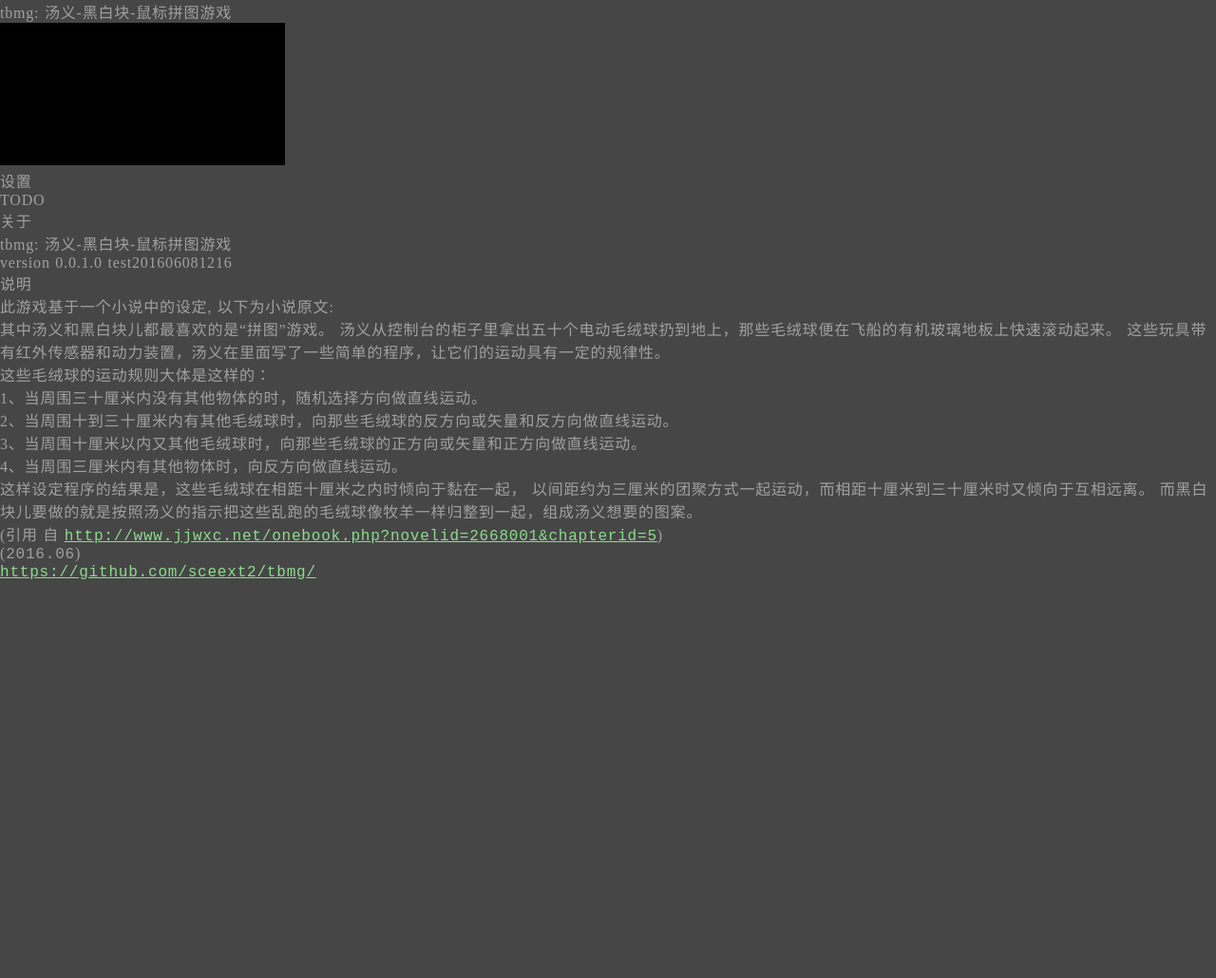
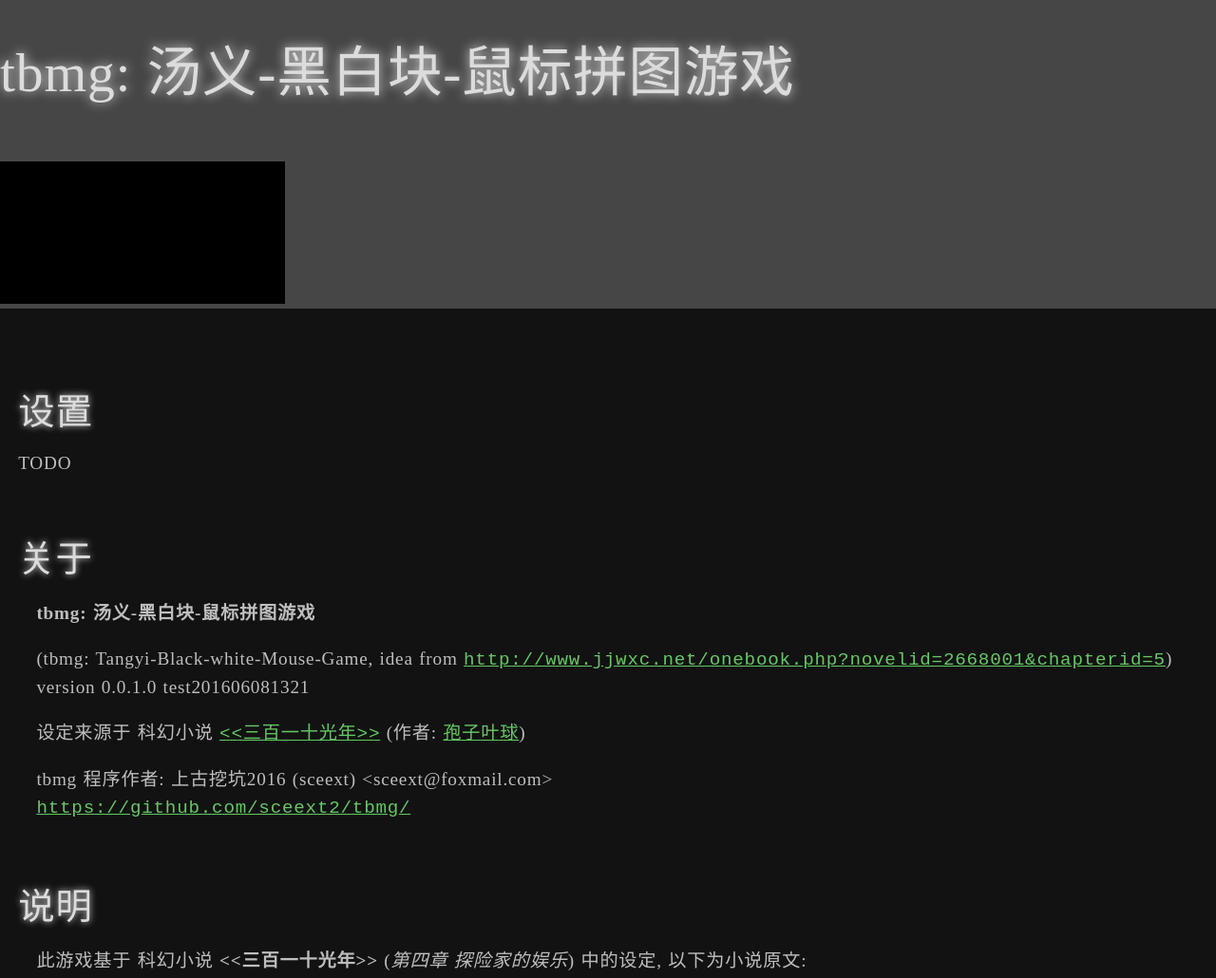
Before and after one commit to sceext2/tbmg, a website: page src/tbmg.html in a window 1280 px wide. Shown: the top 1030 px of the page at 95% size. Before the commit the page ends 800 px from the top, so only its background shows below. Drawn offline with nearby package versions, Linux system fonts and the light colour scheme; files that its build step writes are made by us from their sources.

Commit message:
page style, partly finished

```diff
--- a/src/less/body.less
+++ b/src/less/body.less
@@ -7,8 +7,68 @@ body	{
 	word-spacing: 0.05em;
 }
 
-a	{
+a, code	{
 	font-family: monospace;
+}
+
+code	{
+	margin: 0 0.2em 0 0.2em;
+	padding: 0 0.5em 0 0.5em;
+}
+
+h1, h2	{
+	cursor: default;
+}
+
+h1	{
+	margin: 0.5em 0 1em 0;
+	font-size: 3em;
+}
+
+h2	{
+	margin: 1.5em 1em 0.5em 0;
+	font-size: 2em;
+}
+
+p	{
+	margin: 1em;
+	line-height: 1.5em;
+}
+
+.main	{
+	font-size: 1.2em;
+}
+
+blockquote	{
+	margin: 1em;
+	border-left-style: solid;
+	border-width: 0.5em;
+}
+
+ul	{
+	margin: 1em;
+}
+
+li	{
+}
+li:before	{
+	content: "+";
+	display: inline-block;
+	font-size: 1em;
+	padding-right: 1em;
+}
+
+.about	{
+	z-index: 1000;
+	padding: 1em;
+}
+
+.title	{
+	z-index: 2000;
+
+	h1	{
+		cursor: pointer;
+	}
 }
 
 
--- a/src/less/color.less
+++ b/src/less/color.less
@@ -4,14 +4,14 @@
 
 body	{
 	background-color: rgb(70, 70, 70);
-	color: rgb(160, 160, 160);
+	color: rgb(190, 190, 190);
 }
 
 a	{
-	color: rgb(140, 220, 140);
+	color: rgb(100, 200, 100);
 }
 a:hover	{
-	color: rgb(110, 230, 110);
+	color: rgb(120, 230, 120);
 }
 a:active	{
 	color: rgb(100, 230, 100);
@@ -24,4 +24,30 @@ canvas	{
 	background-color: rgb(0, 0, 0);
 }
 
+blockquote	{
+	border-color: rgba(100, 100, 100, 0.4);
+	color: rgb(130, 130, 130);
+}
+
+h1, h2	{
+	color: rgb(220, 220, 220);
+	text-shadow: 0 0 0.2em rgb(230, 230, 230);
+}
+
+a:hover	{
+	text-shadow: 0 0 0.2em rgb(200, 230, 0);
+}
+a:visited	{
+	text-shadow: none;
+}
+
+code	{
+	background-color: rgba(70, 70, 70, 0.3);
+	color: rgb(170, 170, 170);
+}
+
+.about	{
+	background-color: rgba(0, 0, 0, 0.75);
+}
+
 /* end color.less */
--- a/src/tbmg.html
+++ b/src/tbmg.html
@@ -35,12 +35,17 @@
 		</div>	<!-- .config -->
 		<h2>关于</h2>
 		<div class="about_info" >
-			<p>tbmg: 汤义-黑白块-鼠标拼图游戏</p>
-			<p>version 0.0.1.0 test201606081216</p>
+			<p><strong>tbmg: 汤义-黑白块-鼠标拼图游戏</strong></p>
+			<p>(tbmg: Tangyi-Black-white-Mouse-Game, idea from <a href="http://www.jjwxc.net/onebook.php?novelid=2668001&chapterid=5" >http://www.jjwxc.net/onebook.php?novelid=2668001&chapterid=5</a>)
+			  <br />version 0.0.1.0 test201606081321</p>
+			<p>设定来源于 科幻小说 <strong><a href="http://www.jjwxc.net/onebook.php?novelid=2668001" >&lt;&lt;三百一十光年&gt;&gt;</a></strong>
+			 (作者: <strong><a href="http://www.jjwxc.net/oneauthor.php?authorid=1566654" >孢子叶球</a></strong>) </p>
+			<p>tbmg 程序作者: 上古挖坑2016 (sceext) &lt;sceext@foxmail.com&gt; <br />
+			  <a href="https://github.com/sceext2/tbmg/" >https://github.com/sceext2/tbmg/</a></p>
 
 			<div class="readme" >
 				<h2>说明</h2>
-				<p>此游戏基于一个小说中的设定, 以下为小说原文: </p>
+				<p>此游戏基于 科幻小说 <strong>&lt;&lt;三百一十光年&gt;&gt;</strong> (<em>第四章 探险家的娱乐</em>) 中的设定, 以下为小说原文: </p>
 				<blockquote>
 					<p>其中汤义和黑白块儿都最喜欢的是“拼图”游戏。
 					汤义从控制台的柜子里拿出五十个电动毛绒球扔到地上，那些毛绒球便在飞船的有机玻璃地板上快速滚动起来。
@@ -56,11 +61,9 @@
 					以间距约为三厘米的团聚方式一起运动，而相距十厘米到三十厘米时又倾向于互相远离。
 					而黑白块儿要做的就是按照汤义的指示把这些乱跑的毛绒球像牧羊一样归整到一起，组成汤义想要的图案。</p>
 				</blockquote>
-				<p>(引用 自 <a href="http://www.jjwxc.net/onebook.php?novelid=2668001&amp;chapterid=5">http://www.jjwxc.net/onebook.php?novelid=2668001&amp;chapterid=5</a>)
-				<br /> (<code>2016.06</code>)</p>
+				<p>(以上引用 自 <a href="http://www.jjwxc.net/onebook.php?novelid=2668001&amp;chapterid=5">http://www.jjwxc.net/onebook.php?novelid=2668001&amp;chapterid=5</a>)
+				  <br /> (<code>2016.06</code>)</p>
 			</div>	<!-- .readme -->
-
-			<p><a href="https://github.com/sceext2/tbmg/" >https://github.com/sceext2/tbmg/</a></p>
 		</div>	<!-- .about_info -->
 	</div>	<!-- .about -->
 </div>	<!-- .main -->
```
